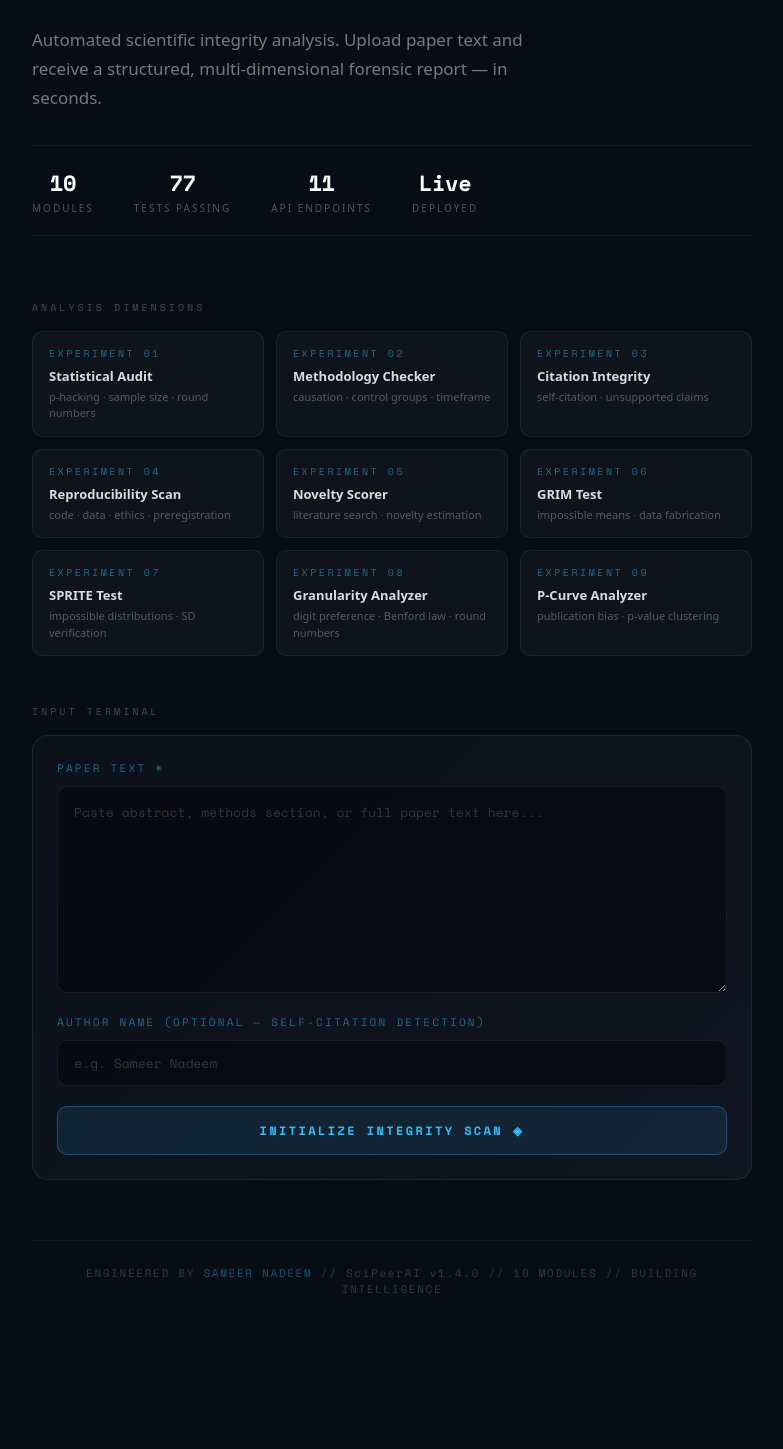
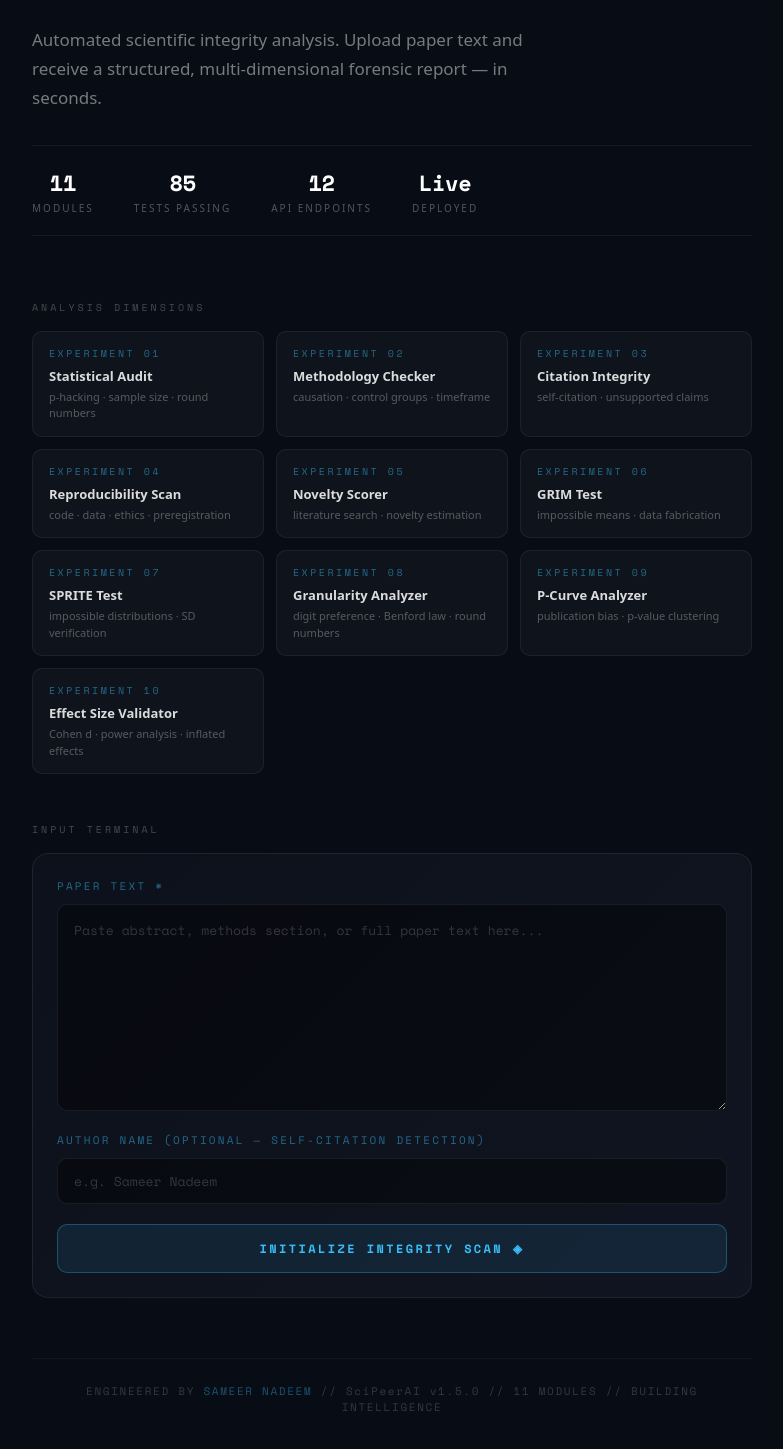
Before and after one commit to Abu-Sameer-66/SciPeerAI-UI, a Next.js app: page / in a window 1280 px wide. Shown: the part 231-1680 px from the top of the page, without its empty margins (248-1031 px from the left). Before the commit the page ends 1608 px from the top, so only its background shows below. Built offline with nearby package versions, Linux system fonts and the light colour scheme.

Commit message:
feat: add Effect Size Validator to UI - 11 modules live

```diff
--- a/app/page.tsx
+++ b/app/page.tsx
@@ -29,15 +29,16 @@ interface Result {
 }
 
 const MODULES = [
-  { id: "statistics",      label: "Statistical Audit",      icon: BarChart3,     endpoint: "/api/v1/analyze/statistics",      desc: "p-hacking · sample size · round numbers" },
-  { id: "methodology",     label: "Methodology Checker",    icon: FlaskConical,  endpoint: "/api/v1/analyze/methodology",     desc: "causation · control groups · timeframe" },
-  { id: "citations",       label: "Citation Integrity",     icon: Quote,         endpoint: "/api/v1/analyze/citations",       desc: "self-citation · unsupported claims" },
-  { id: "reproducibility", label: "Reproducibility Scan",   icon: RefreshCw,     endpoint: "/api/v1/analyze/reproducibility", desc: "code · data · ethics · preregistration" },
-  { id: "novelty",         label: "Novelty Scorer",         icon: Sparkles,      endpoint: "/api/v1/analyze/novelty",         desc: "literature search · novelty estimation" },
-  { id: "grim",            label: "GRIM Test",              icon: AlertTriangle, endpoint: "/api/v1/analyze/grim",            desc: "impossible means · data fabrication" },
-  { id: "sprite",          label: "SPRITE Test",            icon: CheckCircle2,  endpoint: "/api/v1/analyze/sprite",          desc: "impossible distributions · SD verification" },
-  { id: "granularity",     label: "Granularity Analyzer",   icon: BarChart3,     endpoint: "/api/v1/analyze/granularity",     desc: "digit preference · Benford law · round numbers" },
-  { id: "pcurve",          label: "P-Curve Analyzer",       icon: BarChart3,     endpoint: "/api/v1/analyze/pcurve",          desc: "publication bias · p-value clustering" },
+  { id: "statistics",   label: "Statistical Audit",      icon: BarChart3,     endpoint: "/api/v1/analyze/statistics",      desc: "p-hacking · sample size · round numbers" },
+  { id: "methodology",  label: "Methodology Checker",    icon: FlaskConical,  endpoint: "/api/v1/analyze/methodology",     desc: "causation · control groups · timeframe" },
+  { id: "citations",    label: "Citation Integrity",     icon: Quote,         endpoint: "/api/v1/analyze/citations",       desc: "self-citation · unsupported claims" },
+  { id: "reproducibility", label: "Reproducibility Scan", icon: RefreshCw,   endpoint: "/api/v1/analyze/reproducibility", desc: "code · data · ethics · preregistration" },
+  { id: "novelty",      label: "Novelty Scorer",         icon: Sparkles,      endpoint: "/api/v1/analyze/novelty",         desc: "literature search · novelty estimation" },
+  { id: "grim",         label: "GRIM Test",              icon: AlertTriangle, endpoint: "/api/v1/analyze/grim",            desc: "impossible means · data fabrication" },
+  { id: "sprite",       label: "SPRITE Test",            icon: CheckCircle2,  endpoint: "/api/v1/analyze/sprite",          desc: "impossible distributions · SD verification" },
+  { id: "granularity",  label: "Granularity Analyzer",   icon: BarChart3,     endpoint: "/api/v1/analyze/granularity",     desc: "digit preference · Benford law · round numbers" },
+  { id: "pcurve",       label: "P-Curve Analyzer",       icon: BarChart3,     endpoint: "/api/v1/analyze/pcurve",          desc: "publication bias · p-value clustering" },
+  { id: "effect_size",  label: "Effect Size Validator",  icon: BarChart3,     endpoint: "/api/v1/analyze/effect_size",     desc: "Cohen d · power analysis · inflated effects" },
 ];
 
 function RiskBar({ score, level }: { score: number; level: string }) {
@@ -178,6 +179,7 @@ export default function Home() {
         if (m.id === "sprite")       payload.title = "";
         if (m.id === "granularity")  payload.title = "";
         if (m.id === "pcurve")       payload.title = "";
+        if (m.id === "effect_size")  payload.title = "";
         const { data } = await axios.post(`${API}${m.endpoint}`, payload, {
           timeout: 35000,
           headers: { "Content-Type": "application/json" }
@@ -185,7 +187,7 @@ export default function Home() {
         out.push({
           module:      m.label,
           risk_level:  data.risk_level,
-          risk_score:  data.risk_score ?? data.reproducibility_score ?? data.novelty_score ?? data.grim_score ?? data.sprite_score ?? data.granularity_score ?? data.pcurve_score ?? 0,
+          risk_score:  data.risk_score ?? data.reproducibility_score ?? data.novelty_score ?? data.grim_score ?? data.sprite_score ?? data.granularity_score ?? data.pcurve_score ?? data.effect_score ?? 0,
           summary:     data.summary,
           flags:       data.flags || [],
           flags_count: data.flags_count || 0,
@@ -260,9 +262,9 @@ export default function Home() {
             Automated scientific integrity analysis. Upload paper text and receive a structured, multi-dimensional forensic report — in seconds.
           </p>
           <div style={{ display: "flex", gap: 40, padding: "20px 0", borderTop: "1px solid rgba(255,255,255,0.06)", borderBottom: "1px solid rgba(255,255,255,0.06)" }}>
-            <StatPill value="10"   label="Modules" />
-            <StatPill value="77"   label="Tests Passing" />
-            <StatPill value="11"   label="API Endpoints" />
+            <StatPill value="11"   label="Modules" />
+            <StatPill value="85"   label="Tests Passing" />
+            <StatPill value="12"   label="API Endpoints" />
             <StatPill value="Live" label="Deployed" />
           </div>
         </div>
@@ -374,7 +376,7 @@ export default function Home() {
               onMouseLeave={(e) => (e.currentTarget.style.color = "rgba(56,189,248,0.4)")}>
               SAMEER NADEEM
             </a>
-            {" "}// SciPeerAI v1.4.0 // 10 MODULES // BUILDING INTELLIGENCE
+            {" "}// SciPeerAI v1.5.0 // 11 MODULES // BUILDING INTELLIGENCE
           </div>
         </div>
 
```
